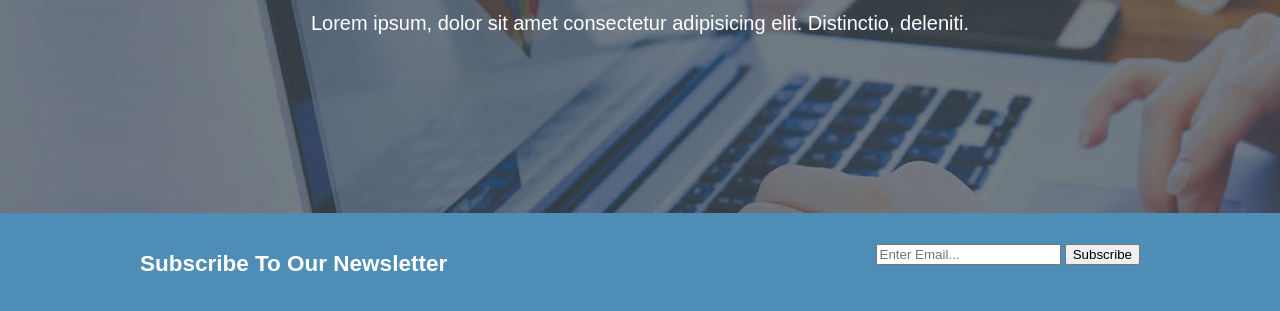
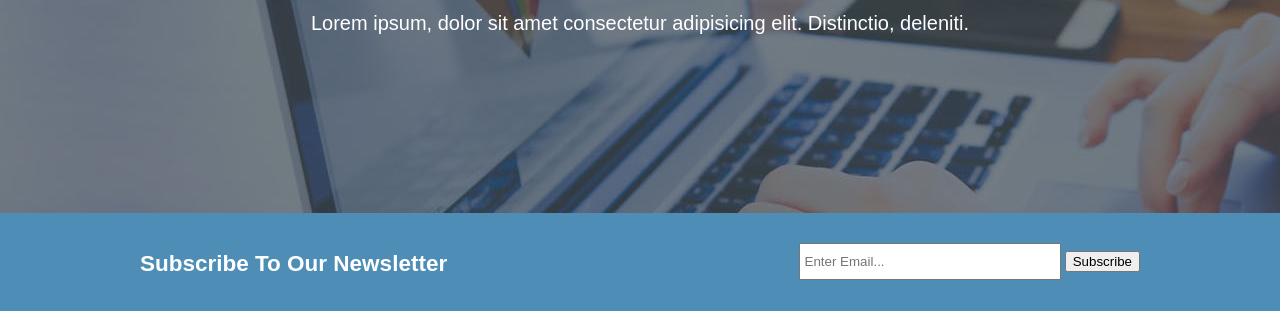
Before and after one commit to dianawallace/web_design_agency, a plain HTML site: page index.html in a window 1280 px wide. Shown: the part 287-598 px from the top of the page. Drawn offline with Linux system fonts and the light colour scheme.

Commit message:
css for newsletter email input

```diff
--- a/css/style.css
+++ b/css/style.css
@@ -94,3 +94,9 @@ header a:hover {
   float: right;
   margin-top: 15px;
 }
+
+#newsletter input[type="email"] {
+  padding: 4px;
+  height: 25px;
+  width: 250px;
+}
```
